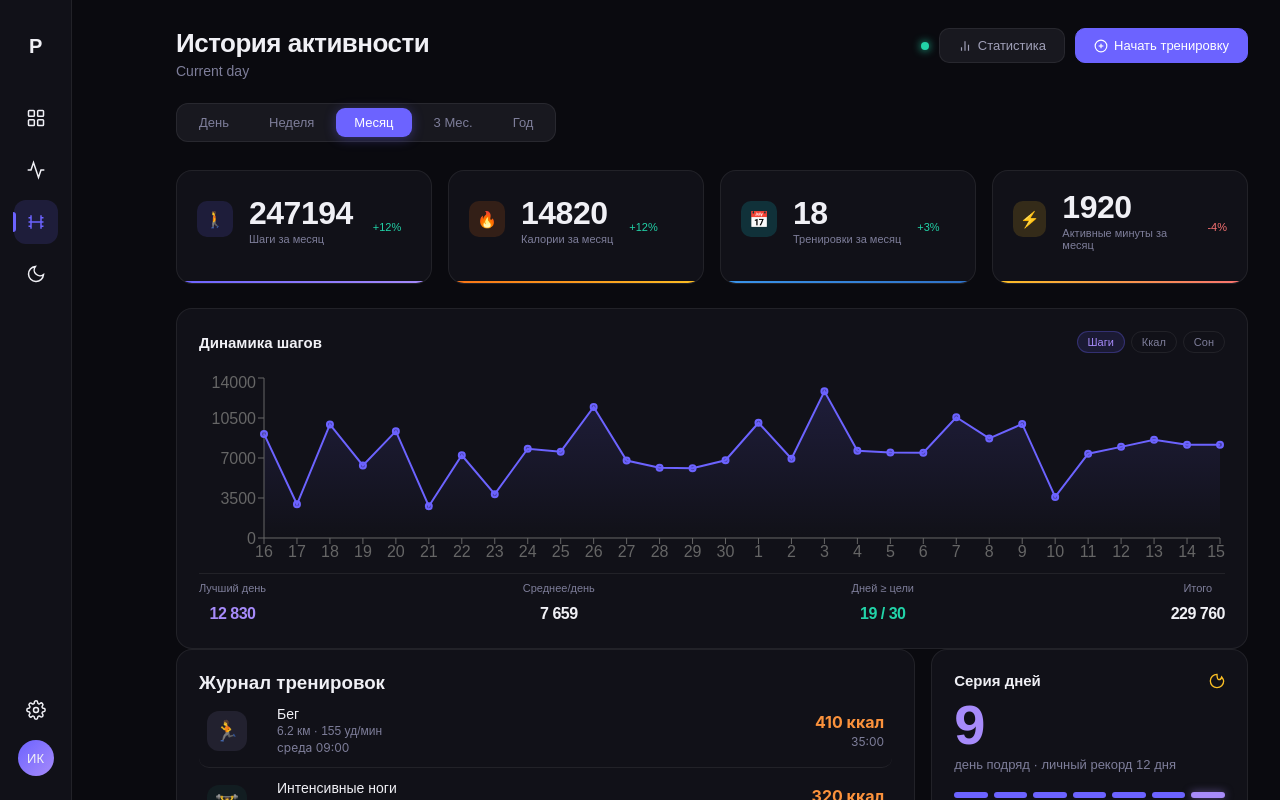
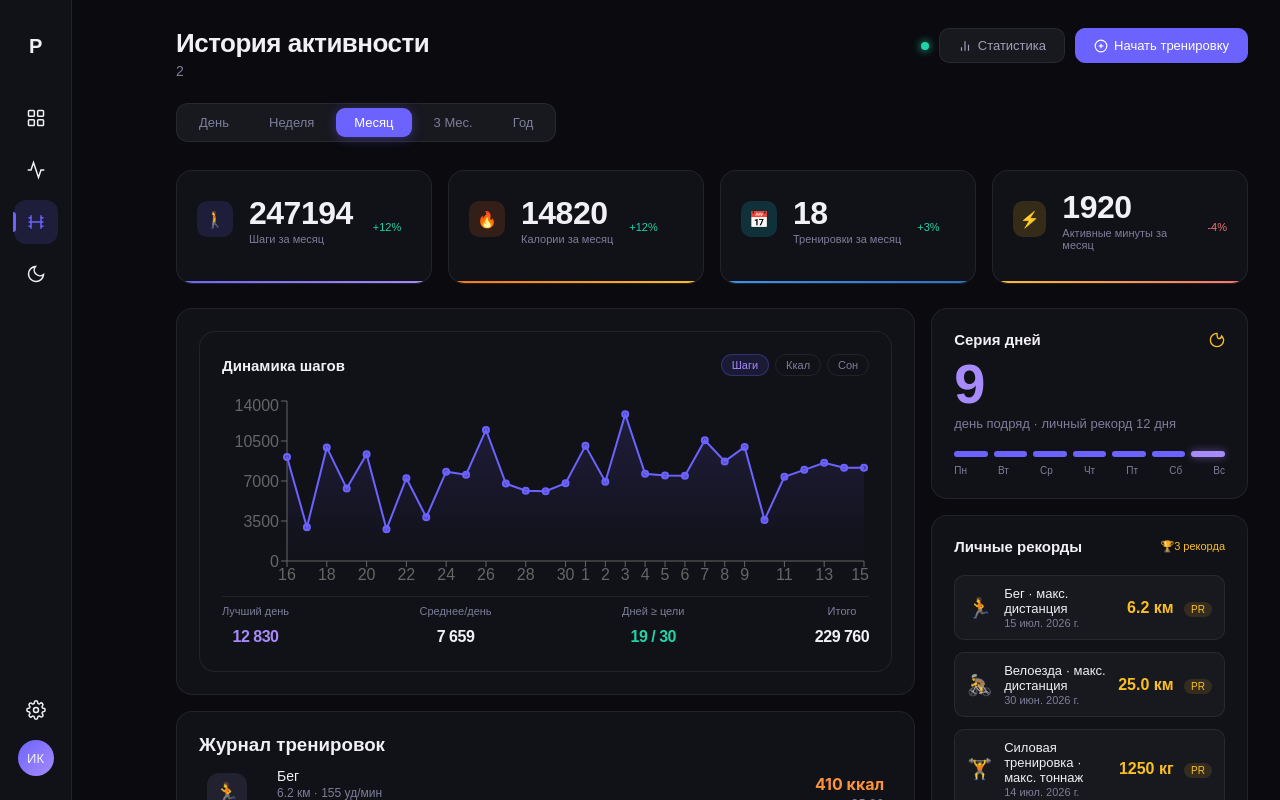
Before and after one commit to skladowski/fitness, a React (Vite) app: page /history in a window 1280 px wide. Shown: the top 800 px of the page. Built offline with nearby package versions, Linux system fonts and the light colour scheme.

Commit message:
fix: restructure history layout to prevent grid row height coupling

```diff
--- a/src/pages/history/HistoryPage.css
+++ b/src/pages/history/HistoryPage.css
@@ -2,6 +2,7 @@
   display: grid;
   grid-template-columns: 7fr 3fr;
   gap: 16px;
+  align-items: start;
 }
 .add-more-button {
   background: transparent;
@@ -24,3 +25,17 @@
 .add-more-button:active {
   transform: scale(0.95);
 }
+.right-column {
+  display: flex; flex-direction: column; gap: 16px;
+}
+.history-layout {
+  display: grid;
+  grid-template-columns: 7fr 3fr;
+  gap: 16px;
+  align-items: start;
+}
+.left-column, .right-column {
+  display: flex;
+  flex-direction: column;
+  gap: 16px;
+}
--- a/src/pages/history/HistoryPage.jsx
+++ b/src/pages/history/HistoryPage.jsx
@@ -76,7 +76,7 @@ export function HistoryPage() {
 
   return (
     <div className="main">
-      <Header title="История активности" subtitle="Current day" />
+      <Header title="История активности" subtitle="2" />
       <div className="content">
         <PeriodSelector
           activePeriod={activePeriod}
@@ -106,13 +106,16 @@ export function HistoryPage() {
             })
           )}
         </div>
+        <div className="history-layout">
+          <div className="left-column">
+            <div className="card">
               <Charts
                 data={chartData}
                 activeMetric={activeMetric}
                 onMetricChange={setActiveMetric}
                 goal={goal}
               />
-        <div className="history-grid">
+            </div>
             <div className="card">
               <h3>Журнал тренировок</h3>
               {allWorkouts.slice(0, visibleWorkouts).map((workout) => (
@@ -123,12 +126,12 @@ export function HistoryPage() {
                   className="add-more-button"
                   onClick={() => setVisibleWorkouts(visibleWorkouts + 5)}
                 >
-                {" "}
                   Показать еще
                 </button>
               )}
             </div>
-          <div>
+          </div>
+          <div className="right-column">
             <StreakCard
               currentStreak={streak}
               recordStreak={12}
```
Lines whose indentation alone changed are shown as unchanged.
